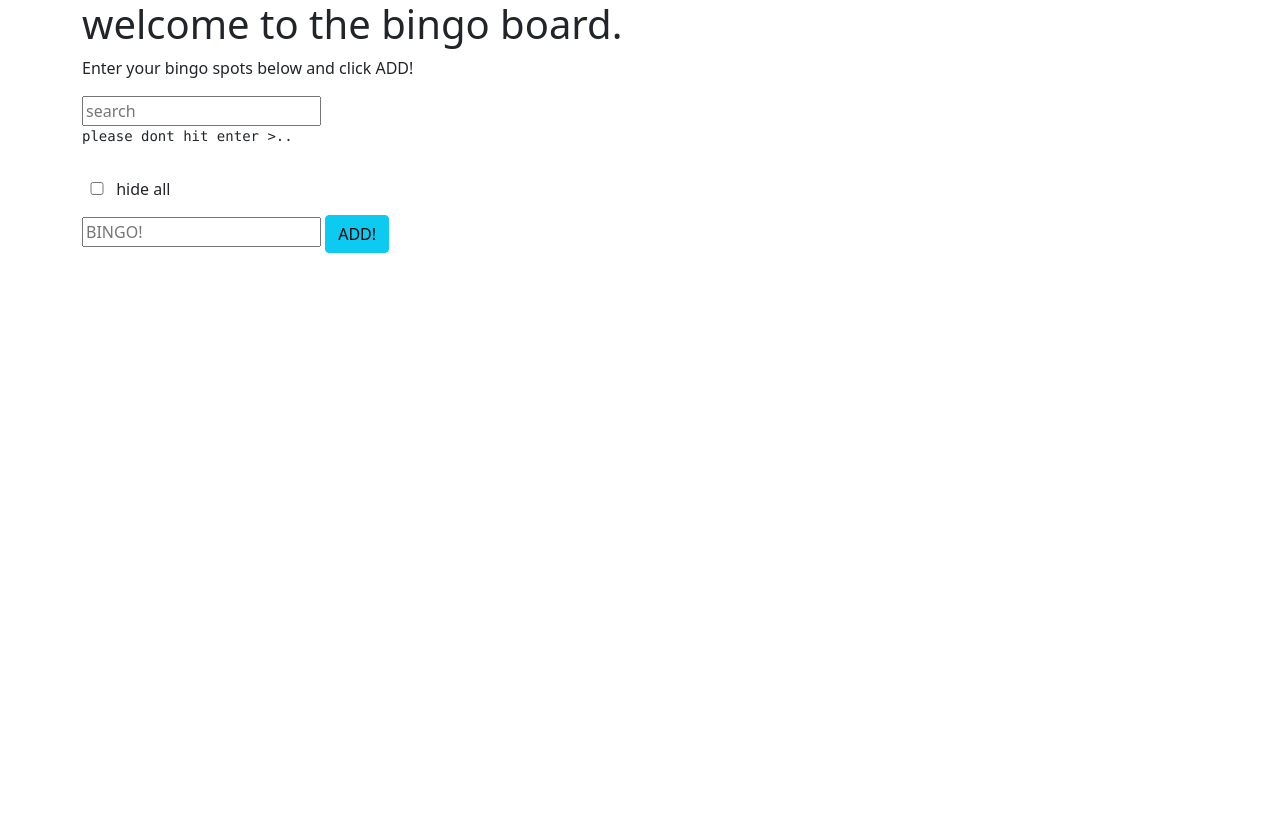
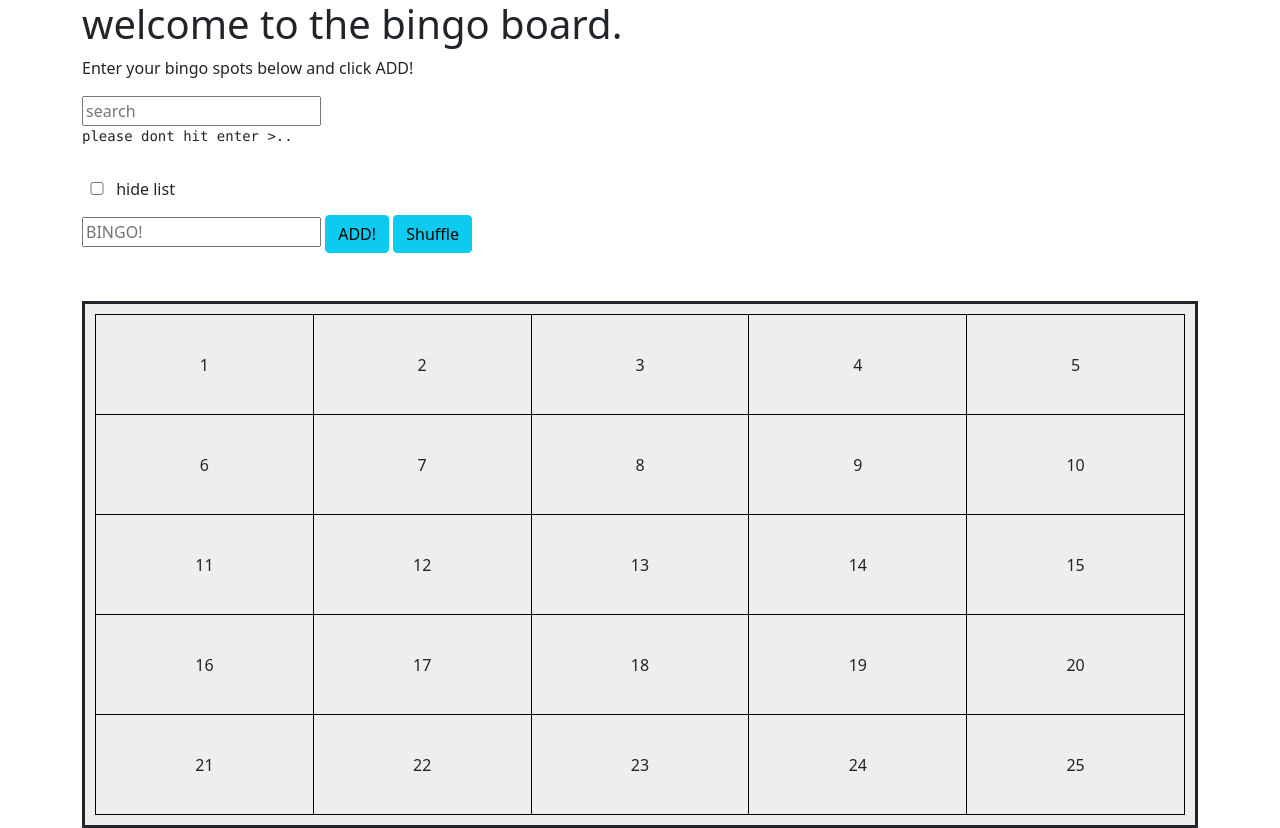
Before and after one commit to m-car/bingo-board, a plain HTML site: page index.html in a window 1280 px wide. Before the commit the page ends 800 px from the top, so only its background shows below. Drawn offline with nearby package versions, Linux system fonts and the light colour scheme.

Commit message:
added bingo table, increased list to 25.

```diff
--- a/assets/css/style.css
+++ b/assets/css/style.css
@@ -20,3 +20,21 @@ ul li {
 #bingo-form label {
   line-height: 52px;
 }
+
+.grid-container {
+  background: #eee;
+  /* height: 100px; */
+  border-style: solid;
+  display: grid;
+  padding: 10px;
+  grid-gap: 10px;
+  /* grid-template-columns: 150px 150px 150px 150px; */
+}
+
+table,
+th,
+td {
+  border: 1px solid black;
+  text-align: center;
+  height: 100px;
+}
--- a/assets/js/index.js
+++ b/assets/js/index.js
@@ -11,8 +11,8 @@ bingoForm.addEventListener('submit', function (event) {
     if (!bingoValue) {
         return;
     }
-    if (bingoArr.length > 14) {
-        alert('You can only have 14 total!')
+    if (bingoArr.length > 24) {
+        alert('You can only have 25 total!')
         return
     } else {
         bingoArr.push(bingoValue);
@@ -68,3 +68,10 @@ bingoList.addEventListener('click', function (e) {
         bingoList.removeChild(li);
     }
 })
+
+//Shuffle button
+const shuffleBtnEl = document.getElementById('shuffleBtn');
+shuffleBtnEl.addEventListener('click', function (e) {
+    console.log("shuffle clicked")
+})
+// event listener
--- a/index.html
+++ b/index.html
@@ -31,7 +31,7 @@
       <div>
         <form id="bingo-form">
           <input type="checkbox" id="hide" />
-          <label for="hide">hide all</label>
+          <label for="hide">hide list</label>
           <br />
           <input
             class="form-input"
@@ -43,16 +43,67 @@
           <button class="btn btn-info" id="bingo-submit" type="submit">
             ADD!
           </button>
+          <button class="btn btn-info" id="shuffleBtn" type="">Shuffle</button>
         </form>
       </div>
       <ul id="bingo-list"></ul>
-      <div class="row1"></div>
-      <div class="row2"></div>
-      <div class="row3"></div>
-      <div class="row4"></div>
-      <div class="row5"></div>
+      <div class="grid-container">
+        <!-- <div class="item1">1</div>
+        <div class="item2">2</div>
+        <div class="item3">3</div>
+        <div class="item4">4</div>
+        <div class="item5">5</div>
+        <div class="item6">6</div>
+        <div class="item7">7</div>
+        <div class="item8">8</div>
+        <div class="item9">9</div>
+        <div class="item10">10</div>
+        <div class="item11">11</div>
+        <div class="item12">12</div>
+        <div class="item13">13</div>
+        <div class="item14">14</div>
+        <div class="item15">15</div> -->
+        <table>
+          <tr>
+            <td>1</td>
+            <td>2</td>
+            <td>3</td>
+            <td>4</td>
+            <td>5</td>
+          </tr>
+          <tr>
+            <td>6</td>
+            <td>7</td>
+            <td>8</td>
+            <td>9</td>
+            <td>10</td>
+          </tr>
+
+          <tr>
+            <td>11</td>
+            <td>12</td>
+            <td>13</td>
+            <td>14</td>
+            <td>15</td>
+          </tr>
+          <tr>
+            <td>16</td>
+            <td>17</td>
+            <td>18</td>
+            <td>19</td>
+            <td>20</td>
+          </tr>
+          <tr>
+            <td>21</td>
+            <td>22</td>
+            <td>23</td>
+            <td>24</td>
+            <td>25</td>
+          </tr>
+        </table>
+      </div>
     </div>
-    <script src="https://code.jquery.com/jquery-3.5.1.min.js"></script>
+
     <script
       src="https://cdn.jsdelivr.net/npm/bootstrap@5.1.3/dist/js/bootstrap.bundle.min.js"
       integrity="sha384-ka7Sk0Gln4gmtz2MlQnikT1wXgYsOg+OMhuP+IlRH9sENBO0LRn5q+8nbTov4+1p"
```
